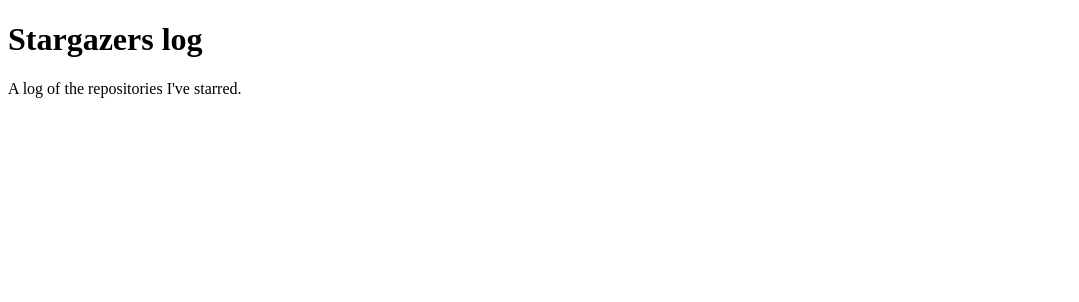
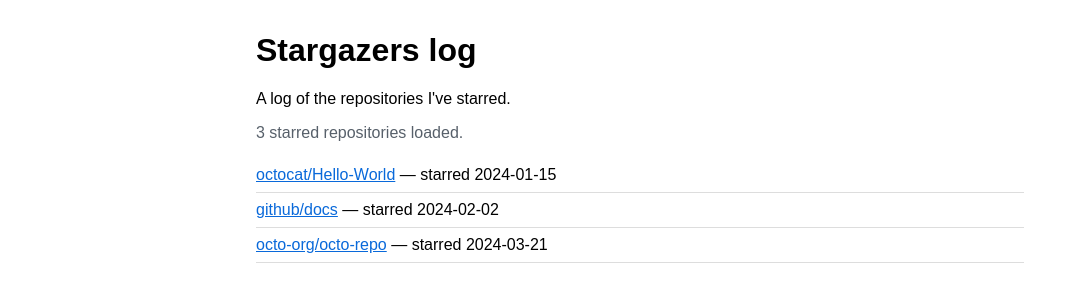
Before and after one commit to nganoberlander795-lgtm/stargazers-log, a plain HTML site: page index.html in a window 1280 px wide. Shown: the whole page, without its empty margins (0-1079 px from the left). Drawn offline with Linux system fonts and the light colour scheme.

Commit message:
Address review feedback

```diff
--- a/events.json
+++ b/events.json
@@ -0,0 +1,5 @@
+[
+  { "name": "octocat/Hello-World", "starred": "2024-01-15" },
+  { "name": "github/docs", "starred": "2024-02-02" },
+  { "name": "octo-org/octo-repo", "starred": "2024-03-21" }
+]
--- a/index.html
+++ b/index.html
@@ -6,9 +6,13 @@
     <link rel="stylesheet" href="style.css">
   </head>
   <body>
-    <h1>Stargazers log</h1>
-    <p>A log of the repositories I've starred.</p>
-    <ul id="starred"></ul>
-    <script src="script.js"></script>
+    <main>
+      <h1>Stargazers log</h1>
+      <p>A log of the repositories I've starred.</p>
+      <p id="status" role="status" aria-live="polite">Loading starred repositories...</p>
+      <ul id="starred"></ul>
+      <noscript>JavaScript is required to load the starred repositories.</noscript>
+    </main>
+    <script src="script.js" defer></script>
   </body>
 </html>
--- a/script.js
+++ b/script.js
@@ -0,0 +1,75 @@
+const list = document.querySelector("#starred");
+const status = document.querySelector("#status");
+
+function isValidDate(date) {
+  if (!/^\d{4}-\d{2}-\d{2}$/.test(date)) {
+    return false;
+  }
+
+  const [year, month, day] = date.split("-").map(Number);
+  const parsed = new Date(Date.UTC(year, month - 1, day));
+  return (
+    parsed.getUTCFullYear() === year &&
+    parsed.getUTCMonth() === month - 1 &&
+    parsed.getUTCDate() === day
+  );
+}
+
+async function loadStarredRepositories() {
+  try {
+    const response = await fetch("events.json");
+
+    if (!response.ok) {
+      throw new Error(`Unable to load repositories (${response.status})`);
+    }
+
+    const events = await response.json();
+
+    if (!Array.isArray(events)) {
+      throw new Error("Repository data has an invalid format");
+    }
+
+    const validEvents = events.filter(
+      (event) =>
+        event &&
+        typeof event.name === "string" &&
+        /^[^/\s]+\/[^/\s]+$/.test(event.name.trim()) &&
+        typeof event.starred === "string" &&
+        isValidDate(event.starred)
+    );
+
+    list.replaceChildren();
+
+    if (validEvents.length === 0) {
+      status.textContent = "No starred repositories found.";
+      return;
+    }
+
+    validEvents.forEach((event) => {
+      const item = document.createElement("li");
+      const link = document.createElement("a");
+      const date = document.createElement("time");
+
+      const [owner, repository] = event.name.trim().split("/");
+      link.href = `https://github.com/${encodeURIComponent(owner)}/${encodeURIComponent(repository)}`;
+      link.textContent = event.name.trim();
+
+      date.dateTime = event.starred;
+      date.textContent = event.starred;
+
+      item.append(link, " — starred ", date);
+      list.appendChild(item);
+    });
+
+    status.textContent = `${validEvents.length} starred repositories loaded.`;
+  } catch (error) {
+    list.replaceChildren();
+    status.textContent =
+      error instanceof Error
+        ? `Unable to load starred repositories: ${error.message}`
+        : "Unable to load starred repositories.";
+    console.error(error);
+  }
+}
+
+loadStarredRepositories();
--- a/style.css
+++ b/style.css
@@ -0,0 +1,32 @@
+body {
+  font-family: sans-serif;
+  margin: 2rem;
+}
+
+main {
+  max-width: 48rem;
+  margin: 0 auto;
+}
+
+ul {
+  list-style: none;
+  padding: 0;
+}
+
+li {
+  padding: 0.5rem 0;
+  border-bottom: 1px solid #ddd;
+}
+
+a {
+  color: #0969da;
+}
+
+a:focus-visible {
+  outline: 3px solid #0969da;
+  outline-offset: 2px;
+}
+
+#status {
+  color: #57606a;
+}
```
